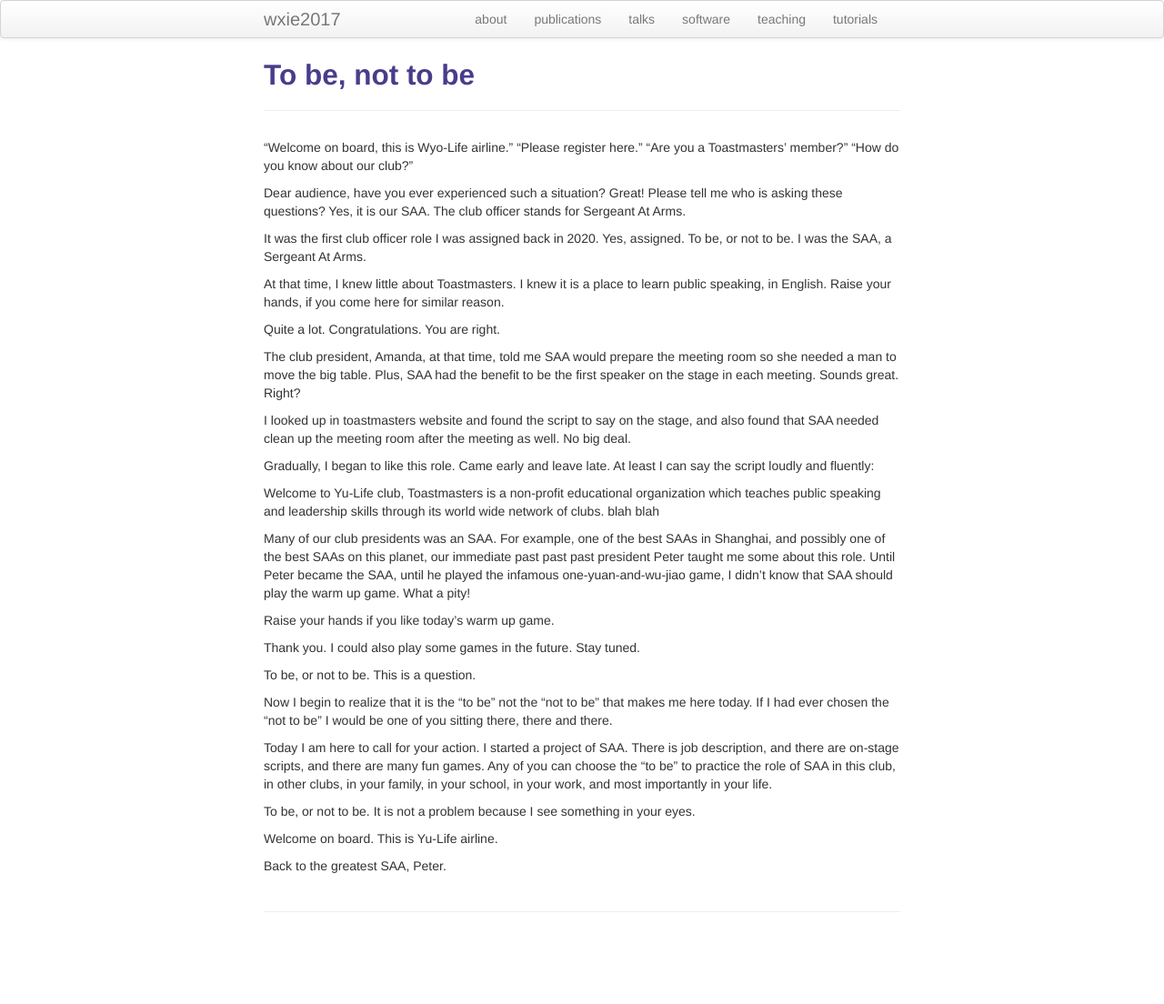
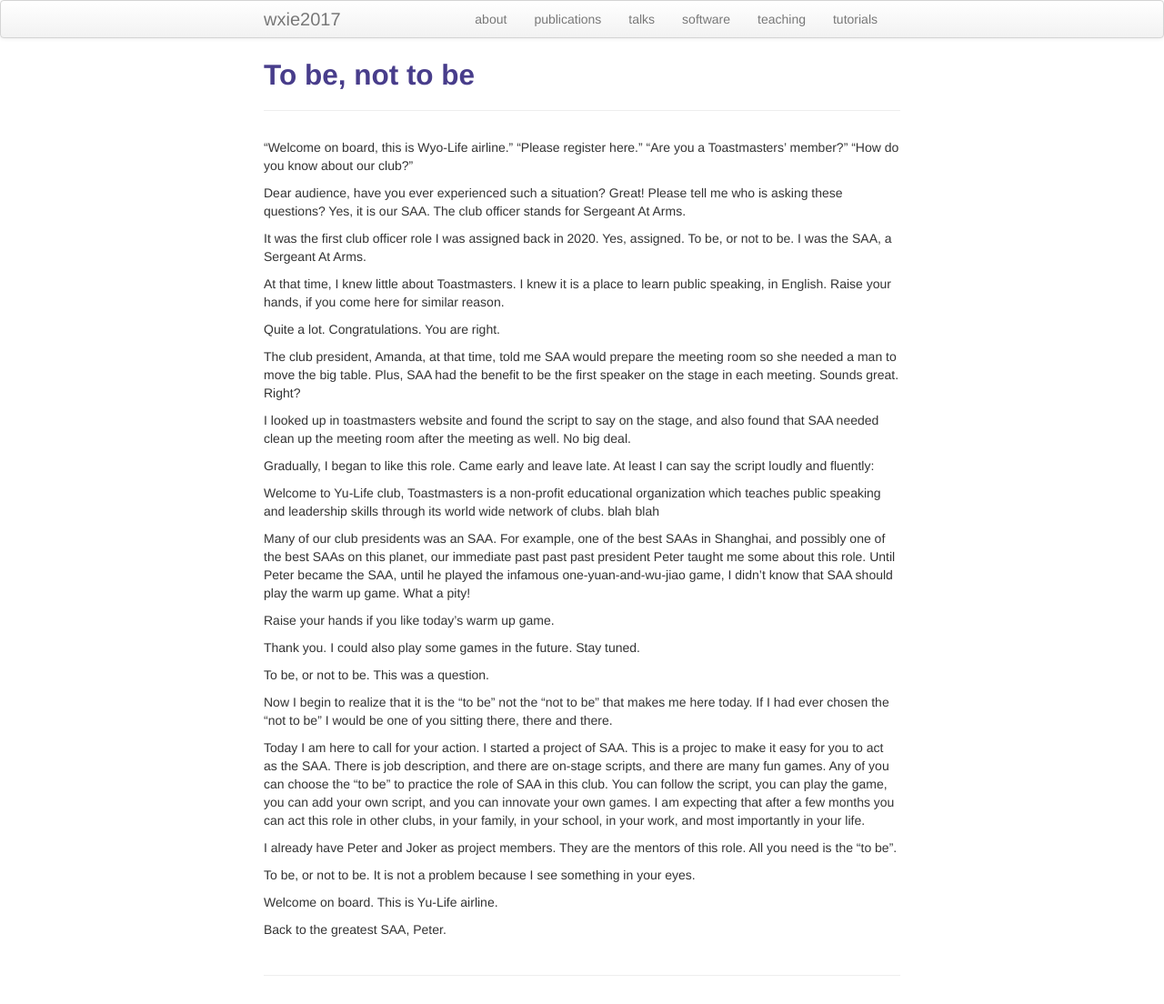
Before and after one commit to wxie2017/wxie2017.github.io, a Jekyll site: the page built from pages/speech/to_be_not_to_be.md, in a window 1280 px wide. Shown: the whole page at 91% size. Built offline with Jekyll 4.4.1, drawn with Linux system fonts in a browser that asks for light colours; before the commit the page ends 1034 px from its top, so only the background shows below that.

Commit message:
update: to be or not to be

```diff
--- a/pages/speech/to_be_not_to_be.md
+++ b/pages/speech/to_be_not_to_be.md
@@ -51,18 +51,24 @@ Raise your hands if you like today's warm up game.
 
 Thank you. I could also play some games in the future. Stay tuned.
 
-To be, or not to be. This is a question.
+To be, or not to be. This was a question.
 
 Now I begin to realize that it is the "to be" not the "not to be"
 that makes me here today. If I had ever chosen the "not to be" I
 would be one of you sitting there, there and there.
 
 Today I am here to call for your action. I started a project of
-SAA. There is job description, and there are on-stage scripts, and
+SAA. This is a projec to make it easy for you to act as the SAA.
+There is job description, and there are on-stage scripts, and
 there are many fun games. Any of you can choose the "to be" to
-practice the role of SAA in this club, in other clubs, in your
-family, in your school, in your work, and most importantly in your
-life.
+practice the role of SAA in this club. You can follow the script,
+you can play the game, you can add your own script, and you can
+innovate your own games. I am expecting that after a few months you
+can act this role in other clubs, in your family, in your school,
+in your work, and most importantly in your life.
+
+I already have Peter and Joker as project members. They are the
+mentors of this role. All you need is the "to be".
 
 To be, or not to be. It is not a problem because I see something
 in your eyes.
```
